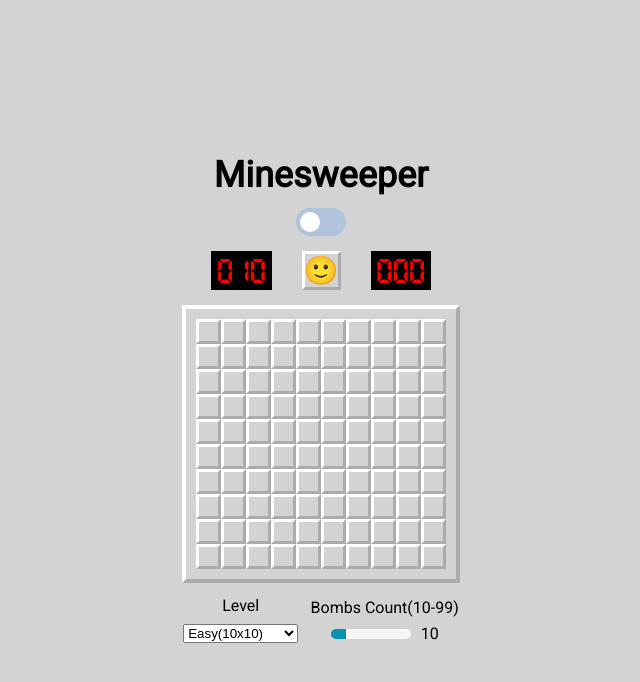
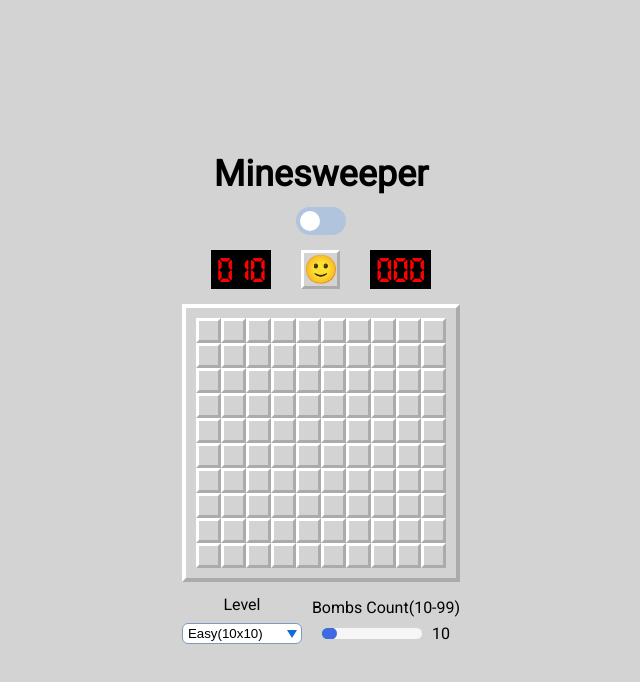
Before and after one commit to alexpashchuk/minesweeper, a website built with webpack: page src/index.html in a window 1280 px wide. Shown: the whole page, without its empty margins (319-959 px from the left). Built offline with nearby package versions, Linux system fonts and the light colour scheme.

Commit message:
feat: add styles for select, input

```diff
--- a/src/js/initGameLayout.js
+++ b/src/js/initGameLayout.js
@@ -17,11 +17,13 @@ const initGameLayout = () => {
         <div class="settings">
         <div class="size">
          <label id="labelSize" for="size">Level</label>
-         <select id="level" name=level>
+         <div class="select-wrapper">
+          <select id="level" name=level class="select">
            <option value="easy" selected>Easy(10x10)</option>
            <option value="medium" >Medium(15x15)</option>
           <option value="hard">Hard(25x25)</option>
          </select>
+          </div>
           </div>
          <div class="bombs">
           <label id="labelRange" for="bombs">Bombs Count(10-99)</label>
--- a/src/style.css
+++ b/src/style.css
@@ -189,15 +189,56 @@ body {
     scale: 0.9;
 }
 
+.select {
+    width: 100%;
+    -moz-appearance: none;
+    -webkit-appearance: none;
+    appearance: none;
+    border: 1px solid #7e9bbd;
+    border-radius: 6px;
+    background-color: #fff;
+    padding: 2px 5px;
+    outline: none;
+    cursor: pointer;
+}
+
+.select::-ms-expand {
+    display: none;
+}
+
+.select:focus {
+    outline: none;
+}
+
+.select-wrapper {
+    position: relative;
+    width: 120px;
+}
+
+.select-wrapper::before {
+    content: '';
+    position: absolute;
+    top: 50%;
+    right: 5px;
+    transform: translateY(-50%);
+    display: block;
+    width: 0;
+    height: 0;
+    border-style: solid;
+    border-width: 8.7px 5px 0 5px;
+    border-color: #0b6dd6 transparent transparent transparent;
+    pointer-events: none;
+}
+
 input[type='range'] {
     -webkit-appearance: none;
     background-color: rgb(255, 255, 255, 0.8);
-    height: 10px;
-    width: 80px;
+    height: 11px;
+    width: 100px;
     outline: none;
     cursor: pointer;
     overflow: hidden;
-    border-radius: 5px;
+    border-radius: 35px;
 }
 
 input[type='range']::-moz-range-track {
@@ -207,10 +248,10 @@ input[type='range']::-moz-range-track {
 
 input[type='range']::-webkit-slider-thumb {
     -webkit-appearance: none !important;
-    background: #0991b0;
-    height: 35px;
+    background: royalblue;
+    height: 11px;
     width: 15px;
-    border-radius: 5px;
+    border-radius: 35px;
     box-shadow: -103px 0 0 100px #0991b0;
 }
 
@@ -260,9 +301,8 @@ input[type='range']::-ms-fill-upper {
     right: 0;
     bottom: 0;
     background-color: lightsteelblue;
-    -webkit-transition: 0.4s;
     transition: 0.4s;
-    border-radius: 34px;
+    border-radius: 50px;
 }
 
 .slider:before {
@@ -273,7 +313,6 @@ input[type='range']::-ms-fill-upper {
     left: 4px;
     bottom: 4px;
     background-color: white;
-    -webkit-transition: 0.4s;
     transition: 0.4s;
     border-radius: 50%;
 }
@@ -287,9 +326,9 @@ input:focus + .slider {
 }
 
 input:checked + .slider:before {
-    -webkit-transform: translateX(20px);
-    -ms-transform: translateX(20px);
-    transform: translateX(20px);
+    -webkit-transform: translateX(22px);
+    -ms-transform: translateX(22px);
+    transform: translateX(22px);
 }
 
 body.dark {
```
